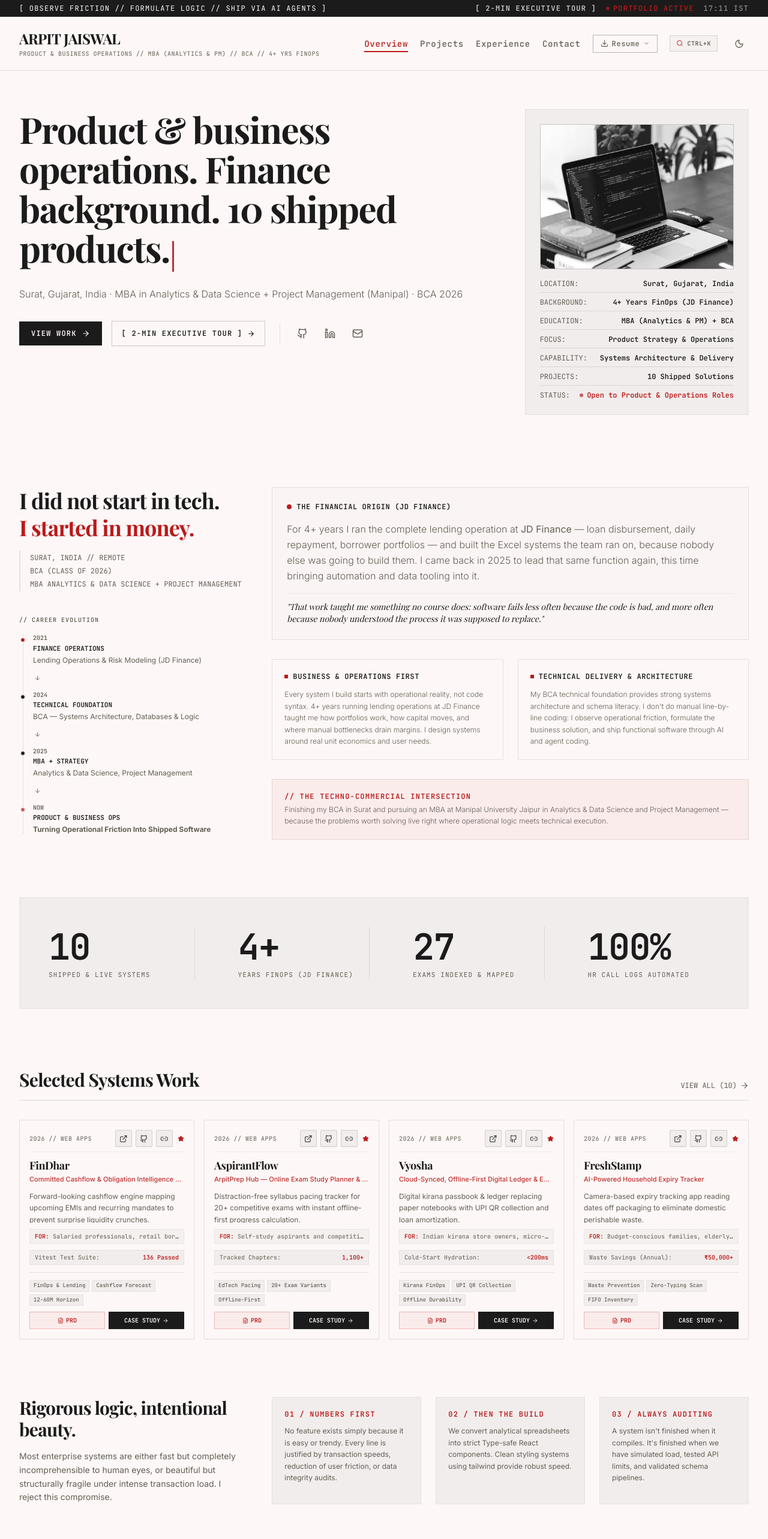
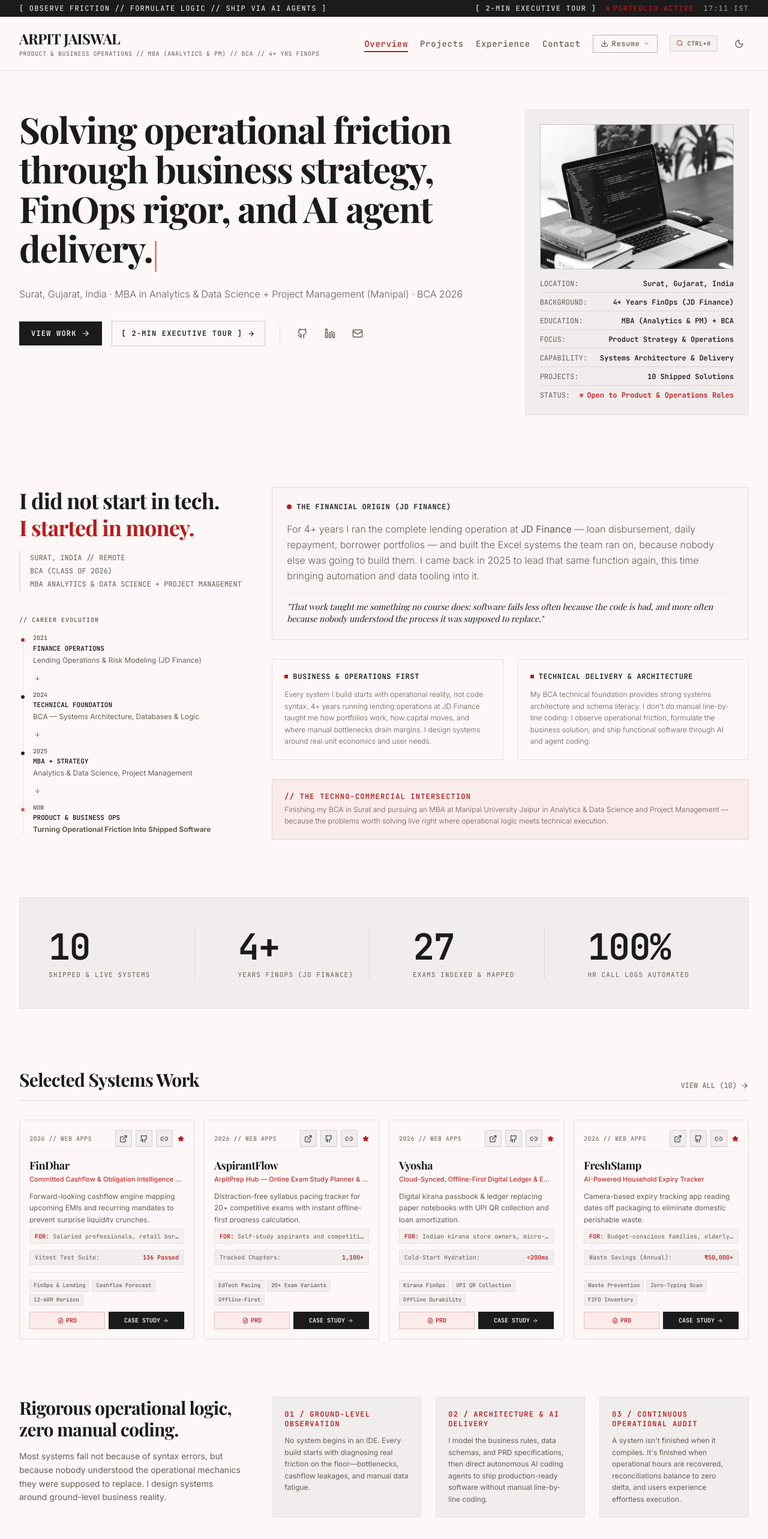
Before and after one commit to Arpitj9974/Arpitj9974-portfolio-, a React (Vite) app: page / in a window 1280 px wide. Shown: the top 2566 px of the page at 60% size. Built offline with nearby package versions, Linux system fonts and the light colour scheme; a web font is replaced by a local one.

Commit message:
feat: align philosophy, footer bio, and hero tagline with executive MBA and AI delivery persona

```diff
--- a/src/App.tsx
+++ b/src/App.tsx
@@ -804,18 +804,18 @@ export default function App() {
               <motion.section initial={{ opacity: 0, y: 24 }} whileInView={{ opacity: 1, y: 0 }} viewport={{ once: true, margin: "-80px" }} transition={{ duration: 0.5, ease: "easeOut" }} className="grid grid-cols-1 lg:grid-cols-12 gap-8 md:gap-12" id="home-philosophy">
                 <div className="lg:col-span-4 space-y-4">
                   <h2 className="text-2xl md:text-3xl font-serif font-bold tracking-tight text-ink">
-                    Rigorous logic, intentional beauty.
+                    Rigorous operational logic, zero manual coding.
                   </h2>
                   <p className="text-sm text-muted font-sans leading-relaxed">
-                    Most enterprise systems are either fast but completely incomprehensible to human eyes, or beautiful but structurally fragile under intense transaction load. I reject this compromise.
+                    Most systems fail not because of syntax errors, but because nobody understood the operational mechanics they were supposed to replace. I design systems around ground-level business reality.
                   </p>
                 </div>
 
                 <div className="lg:col-span-8 grid grid-cols-1 sm:grid-cols-3 gap-6">
                   {[
-                    { title: "Numbers first", desc: "No feature exists simply because it is easy or trendy. Every line is justified by transaction speeds, reduction of user friction, or data integrity audits." },
-                    { title: "Then the build", desc: "We convert analytical spreadsheets into strict Type-safe React components. Clean styling systems using tailwind provide robust speed." },
-                    { title: "Always auditing", desc: "A system isn't finished when it compiles. It's finished when we have simulated load, tested API limits, and validated schema pipelines." }
+                    { title: "Ground-Level Observation", desc: "No system begins in an IDE. Every build starts with diagnosing real friction on the floor—bottlenecks, cashflow leakages, and manual data fatigue." },
+                    { title: "Architecture & AI Delivery", desc: "I model the business rules, data schemas, and PRD specifications, then direct autonomous AI coding agents to ship production-ready software without manual line-by-line coding." },
+                    { title: "Continuous Operational Audit", desc: "A system isn't finished when it compiles. It's finished when operational hours are recovered, reconciliations balance to zero delta, and users experience effortless execution." }
                   ].map((card, idx) => (
                     <div key={idx} className="bg-surface-container p-5 border border-ink/5 space-y-2.5">
                       <span className="text-xs font-mono text-accent tracking-widest block font-bold uppercase">0{idx + 1} / {card.title}</span>
--- a/src/components/Footer.tsx
+++ b/src/components/Footer.tsx
@@ -18,10 +18,10 @@ export default function Footer({ scrollToTop }: FooterProps) {
             </span>
             <div className="text-[11px] md:text-xs text-muted font-sans max-w-md space-y-1.5 leading-relaxed">
               <p>
-                Every project on this website started with a real problem—not a tutorial or a trend. I enjoy understanding how people work, finding where the friction exists, and building software that quietly removes it.
+                Every project on this website started with a real operational problem—not a tutorial or a trend. I diagnose business friction, model the operational workflow, and orchestrate AI coding agents to ship production software that quietly removes it.
               </p>
               <p>
-                I'm still learning, still improving, and still building—but every product moves me one step closer to creating software that people genuinely rely on.
+                Grounded in 4+ years of lending operations leadership at JD Finance and an academic foundation in MBA Analytics &amp; Project Management plus BCA. I turn operational observation into systems that teams genuinely rely on.
               </p>
             </div>
             <div className="flex items-center gap-2 text-[10px] md:text-xs font-mono text-muted">
--- a/src/data.ts
+++ b/src/data.ts
@@ -3,7 +3,7 @@ import { Project } from "./types";
 export const PORTFOLIO_OWNER = {
   name: "ARPIT JAISWAL",
   title: "Product & Business Operations, Finance & Systems Architecture",
-  tagline: "Product & business operations. Finance background. 10 shipped products.",
+  tagline: "Solving operational friction through business strategy, FinOps rigor, and AI agent delivery.",
   subLine: "Surat, Gujarat, India · MBA in Analytics & Data Science + Project Management (Manipal) · BCA 2026",
   portraitUrl: "/tech_workspace.webp", // Optimized Tech & Analytics workspace image
   location: "Surat, Gujarat, India",
```
